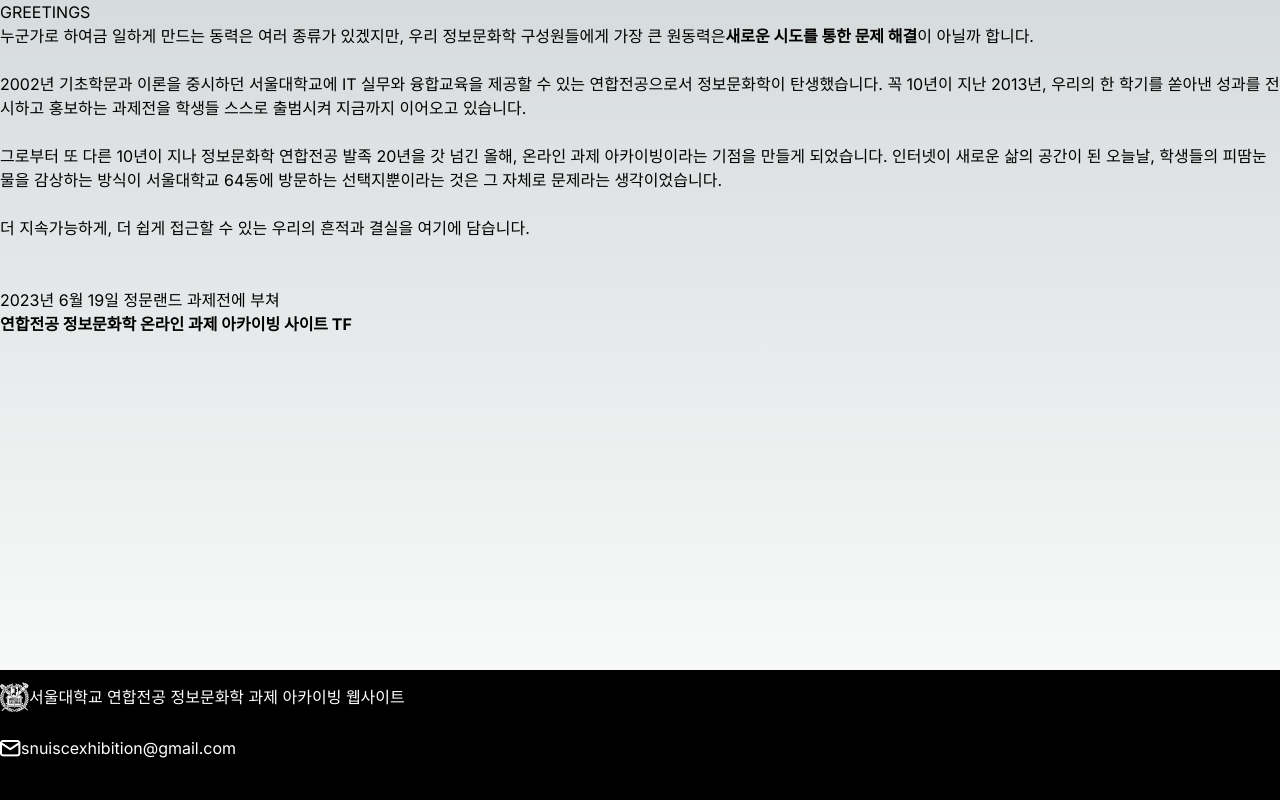
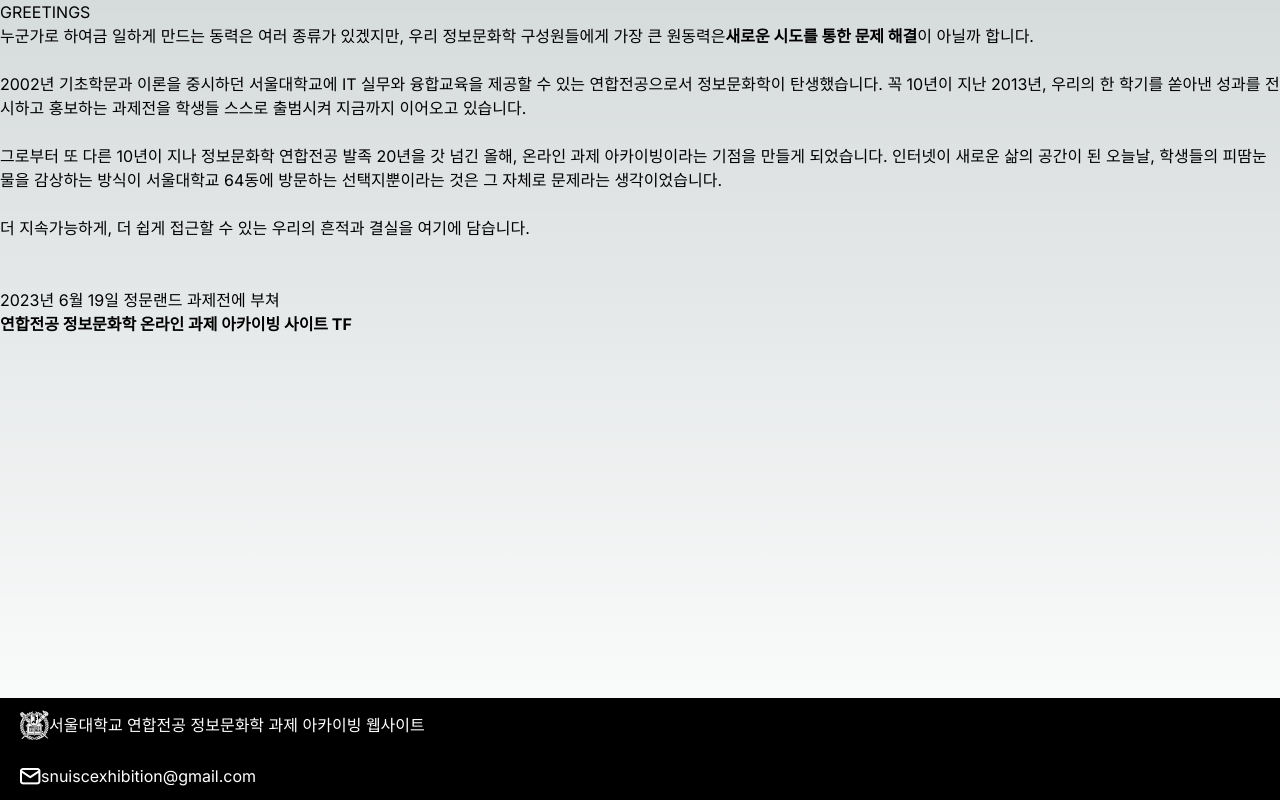
Before and after one commit to isc-exhibition/ischive, a Next.js app: page /about in a window 1280 px wide. Built offline with nearby package versions, Linux system fonts and the light colour scheme.

Commit message:
🧡 Feat: Footer at the bottom

```diff
--- a/src/components/Layout/Footer/Footer.tsx
+++ b/src/components/Layout/Footer/Footer.tsx
@@ -4,14 +4,16 @@ import EmailLogo from "../../../assets/img/email_small.png";
 
 export default function Footer() {
   return (
-    <footer className="h-[130px] mt-auto bg-black">
+    <footer className="mt-auto flex flex-col bg-black pl-5">
       <div className="items-center">
+        {/* line 1 */}
         <div className="flex flex-row items-center py-3">
           <Image src={SNULogo} alt="SNULogo" />
           <p className="text-white">
             서울대학교 연합전공 정보문화학 과제 아카이빙 웹사이트
           </p>
         </div>
+        {/* line 2 */}
         <div className="flex flex-row items-center py-3">
           <Image src={EmailLogo} alt="email" />
           <p className="text-white">snuiscexhibition@gmail.com</p>
```
